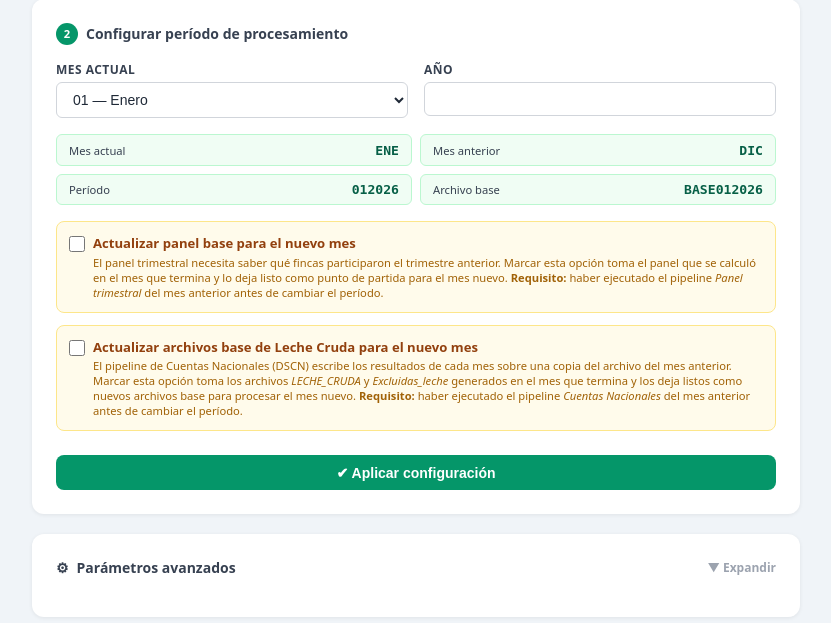
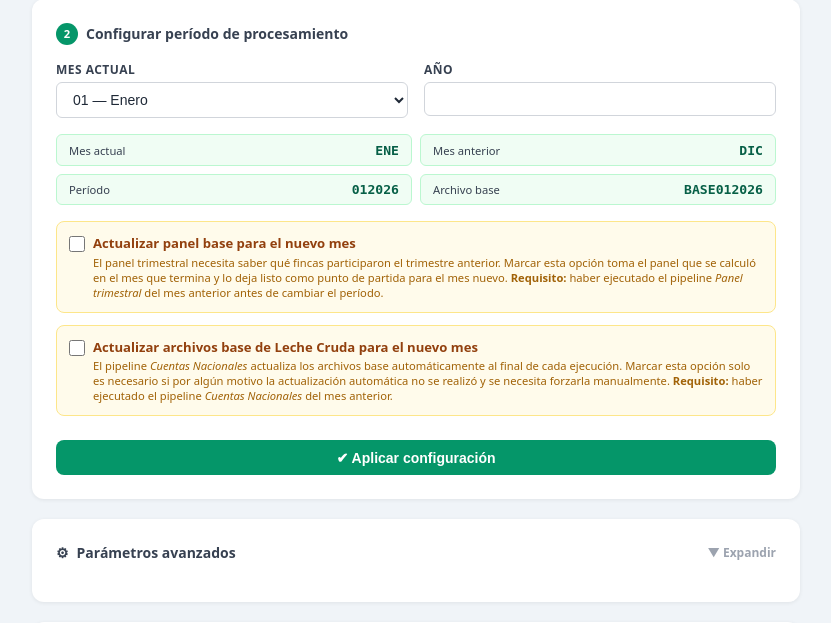
Before and after one commit to yacastanot/sipsa-leche, a FastAPI app: template templates/index.html in a window 1280 px wide. Shown: the part 369-992 px from the top of the page, without its empty margins (224-1055 px from the left). Run offline with FastAPI, Linux system fonts and the light colour scheme; the template is opened without the code that fills it, so the values that code supplies are empty.

Commit message:
M11: promover archivos base automáticamente al final de cada ejecución
calcular_excluidas: copia Excluidas_leche_{PERI}.xlsx → data/01_raw/Excluidas_leche.xlsx
generar_leche_cruda: copia LECHE_CRUDA_{PERI}.xlsx → data/01_raw/LECHE_CRUDA_EST_BASE.xlsx

El siguiente período encuentra los archivos base ya actualizados sin
intervención manual. El checkbox de la app queda como respaldo para
forzar la promoción si fuera necesario.

Co-Authored-By: Claude Sonnet 4.6 <noreply@anthropic.com>

```diff
--- a/templates/index.html
+++ b/templates/index.html
@@ -393,11 +393,10 @@
           <b>Actualizar archivos base de Leche Cruda para el nuevo mes</b>
         </div>
         <div class="check-hint">
-          El pipeline de Cuentas Nacionales (DSCN) escribe los resultados de cada mes
-          sobre una copia del archivo del mes anterior. Marcar esta opción toma los archivos
-          <em>LECHE_CRUDA</em> y <em>Excluidas_leche</em> generados en el mes que termina
-          y los deja listos como nuevos archivos base para procesar el mes nuevo.
-          <b>Requisito:</b> haber ejecutado el pipeline <em>Cuentas Nacionales</em> del mes anterior antes de cambiar el período.
+          El pipeline <em>Cuentas Nacionales</em> actualiza los archivos base automáticamente
+          al final de cada ejecución. Marcar esta opción solo es necesario si por algún motivo
+          la actualización automática no se realizó y se necesita forzarla manualmente.
+          <b>Requisito:</b> haber ejecutado el pipeline <em>Cuentas Nacionales</em> del mes anterior.
         </div>
       </div>
     </div>
```
Also changed, not shown: src/sipsa_leche/pipelines/cuentas_nacionales/nodes.py (+10 -0 lines).
